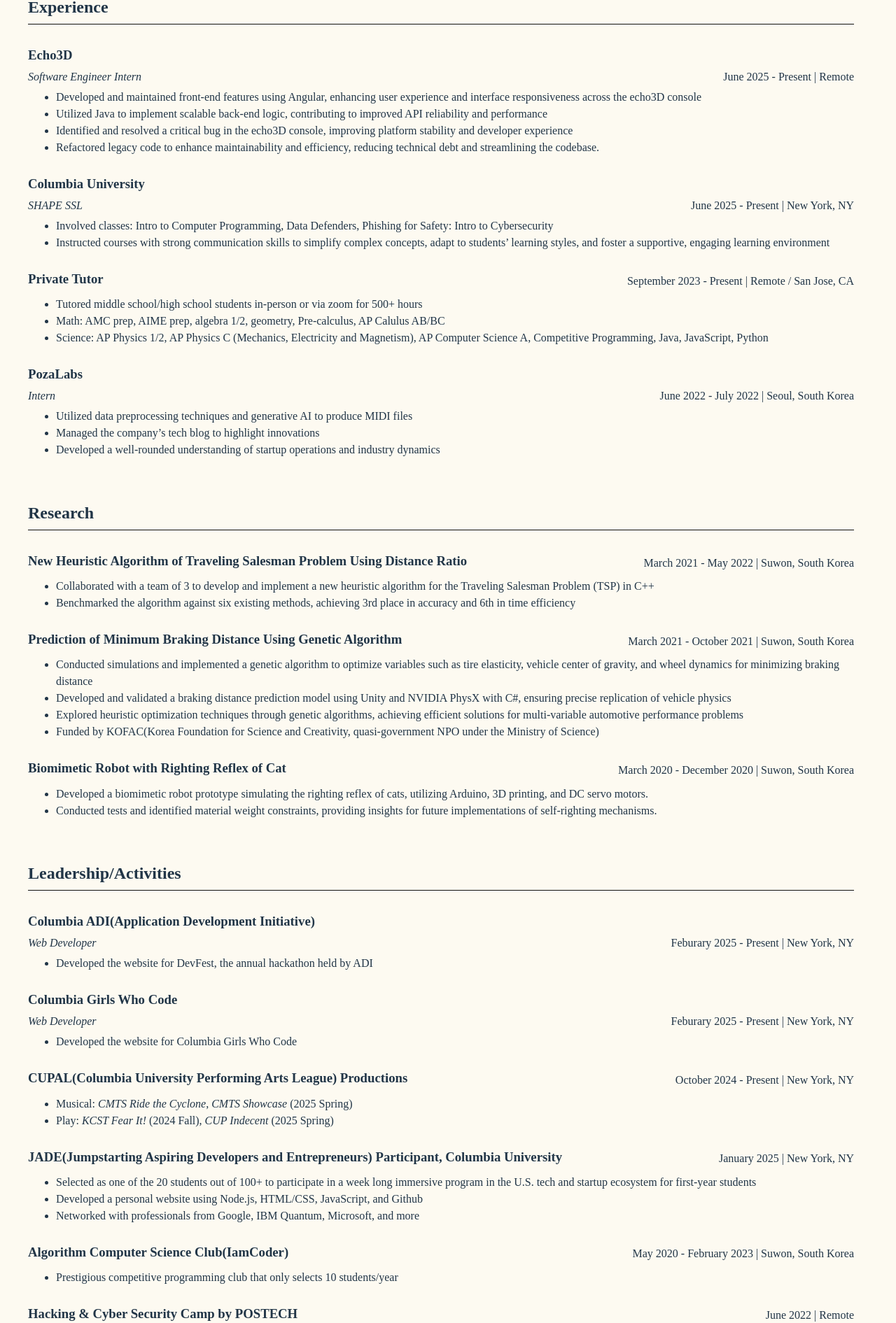
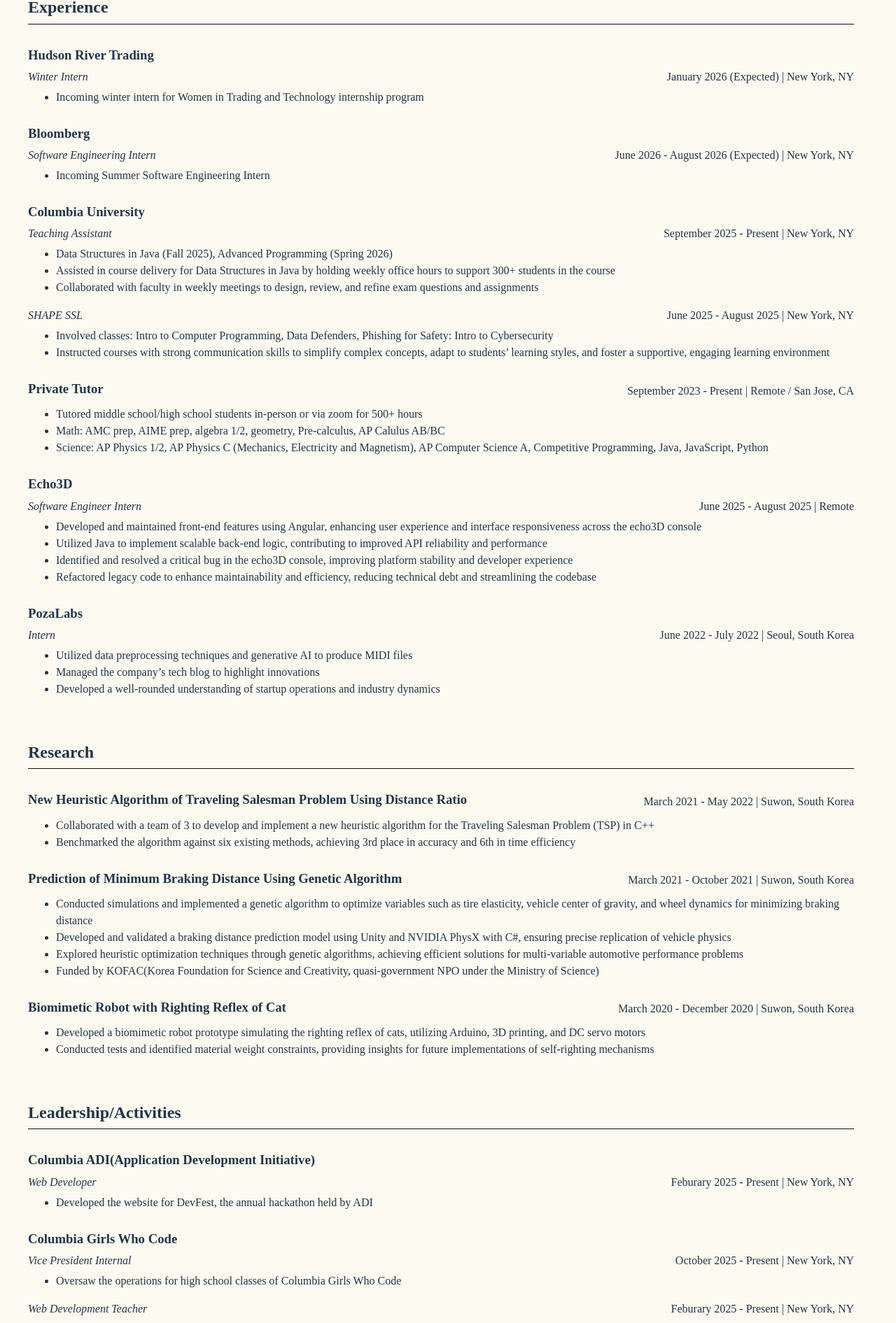
Before and after one commit to jwkimOwl/mywebsite, a React (Vite) app: page /#/Resume in a window 1280 px wide. Shown: the part 493-2384 px from the top of the page at 70% size. Built offline with nearby package versions, Linux system fonts and the light colour scheme.

Commit message:
Update resume

```diff
--- a/src/pages/Resume.jsx
+++ b/src/pages/Resume.jsx
@@ -13,7 +13,7 @@
                 <hr className='dividing-line' />
                 <div className='experience-block'>
                     <div className="inline-elements">
-            <h3>Columbia University</h3> <p>B.S. in Computer Science | September 2024 - May 2028 (Expected) | New York, NY</p>
+                        <h3>Columbia University</h3> <p>B.S. in Computer Science, Minor in Applied Math and Operations Research | September 2024 - May 2028 (Expected) | New York, NY</p>
                     </div>
                     <ul>
                         <li>Courses taken: Data Structures in Java, Introduction to Computing for Engineers and Applied Scientists, Linear Algebra, Advanced Programming</li>
@@ -38,21 +38,35 @@
                 </h2>
                 <hr className='dividing-line' />
                 <div className='experience-block'>
-          <h3>Echo3D</h3>
+                    <h3>Hudson River Trading</h3>
                     <div className="inline-elements">
-            <p><em>Software Engineer Intern</em></p><p>June 2025 - Present | Remote</p>
+                        <p><em>Winter Intern</em></p> <p>January 2026 (Expected) | New York, NY</p>
                     </div>
                     <ul>
-            <li>Developed and maintained front-end features using Angular, enhancing user experience and interface responsiveness across the echo3D console</li>
-            <li>Utilized Java to implement scalable back-end logic, contributing to improved API reliability and performance</li>
-            <li>Identified and resolved a critical bug in the echo3D console, improving platform stability and developer experience</li>
-            <li>Refactored legacy code to enhance maintainability and efficiency, reducing technical debt and streamlining the codebase.</li>
+                        <li>Incoming winter intern for Women in Trading and Technology internship program</li>
+                    </ul>
+                </div>
+                <div className='experience-block'>
+                    <h3>Bloomberg</h3>
+                    <div className="inline-elements">
+                        <p><em>Software Engineering Intern</em></p> <p>June 2026 - August 2026 (Expected) | New York, NY</p>
+                    </div>
+                    <ul>
+                        <li>Incoming Summer Software Engineering Intern</li>
                     </ul>
                 </div>
                 <div className='experience-block'>
                     <h3>Columbia University</h3>
                     <div className="inline-elements">
-            <p><em>SHAPE SSL</em></p> <p>June 2025 -  Present | New York, NY</p>
+                        <p><em>Teaching Assistant</em></p> <p>September 2025 - Present | New York, NY</p>
+                    </div>
+                    <ul>
+                        <li>Data Structures in Java (Fall 2025), Advanced Programming (Spring 2026)</li>
+                        <li>Assisted in course delivery for Data Structures in Java by holding weekly office hours to support 300+ students in the course</li>
+                        <li>Collaborated with faculty in weekly meetings to design, review, and refine exam questions and assignments</li>
+                    </ul>
+                    <div className="inline-elements">
+                        <p><em>SHAPE SSL</em></p> <p>June 2025 - August 2025 | New York, NY</p>
                     </div>
                     <ul>
                         <li>Involved classes: Intro to Computer Programming, Data Defenders, Phishing for Safety: Intro to Cybersecurity</li>
@@ -67,6 +81,18 @@
                         <li>Tutored middle school/high school students in-person or via zoom for 500+ hours</li>
                         <li>Math: AMC prep, AIME prep, algebra 1/2, geometry, Pre-calculus, AP Calulus AB/BC</li>
                         <li>Science: AP Physics 1/2, AP Physics C (Mechanics, Electricity and Magnetism), AP Computer Science A, Competitive Programming, Java, JavaScript, Python</li>
+                    </ul>
+                </div>
+                <div className='experience-block'>
+                    <h3>Echo3D</h3>
+                    <div className="inline-elements">
+                        <p><em>Software Engineer Intern</em></p><p>June 2025 - August 2025 | Remote</p>
+                    </div>
+                    <ul>
+                        <li>Developed and maintained front-end features using Angular, enhancing user experience and interface responsiveness across the echo3D console</li>
+                        <li>Utilized Java to implement scalable back-end logic, contributing to improved API reliability and performance</li>
+                        <li>Identified and resolved a critical bug in the echo3D console, improving platform stability and developer experience</li>
+                        <li>Refactored legacy code to enhance maintainability and efficiency, reducing technical debt and streamlining the codebase</li>
                     </ul>
                 </div>
                 <div className='experience-block'>
@@ -111,8 +137,8 @@
                         <h3>Biomimetic Robot with Righting Reflex of Cat</h3> <p>March 2020 - December 2020 | Suwon, South Korea</p>
                     </div>
                     <ul>
-            <li>Developed a biomimetic robot prototype simulating the righting reflex of cats, utilizing Arduino, 3D printing, and DC servo motors.</li>
-            <li>Conducted tests and identified material weight constraints, providing insights for future implementations of self-righting mechanisms.</li>
+                        <li>Developed a biomimetic robot prototype simulating the righting reflex of cats, utilizing Arduino, 3D printing, and DC servo motors</li>
+                        <li>Conducted tests and identified material weight constraints, providing insights for future implementations of self-righting mechanisms</li>
                     </ul>
                 </div>
                 <br />
@@ -132,6 +158,18 @@
                 </div>
                 <div className='experience-block'>
                     <h3>Columbia Girls Who Code</h3>
+                    <div className="inline-elements">
+                        <p><em>Vice President Internal</em></p> <p>October 2025 - Present | New York, NY</p>
+                    </div>
+                    <ul>
+                        <li>Oversaw the operations for high school classes of Columbia Girls Who Code</li>
+                    </ul>
+                    <div className="inline-elements">
+                        <p><em>Web Development Teacher</em></p> <p>Feburary 2025 - Present | New York, NY</p>
+                    </div>
+                    <ul>
+                        <li>Instructed web development using HTML, CSS, Javascript to high school students</li>
+                    </ul>
                     <div className="inline-elements">
                         <p><em>Web Developer</em></p> <p>Feburary 2025 - Present | New York, NY</p>
                     </div>
```
Lines whose indentation alone changed are shown as unchanged.
